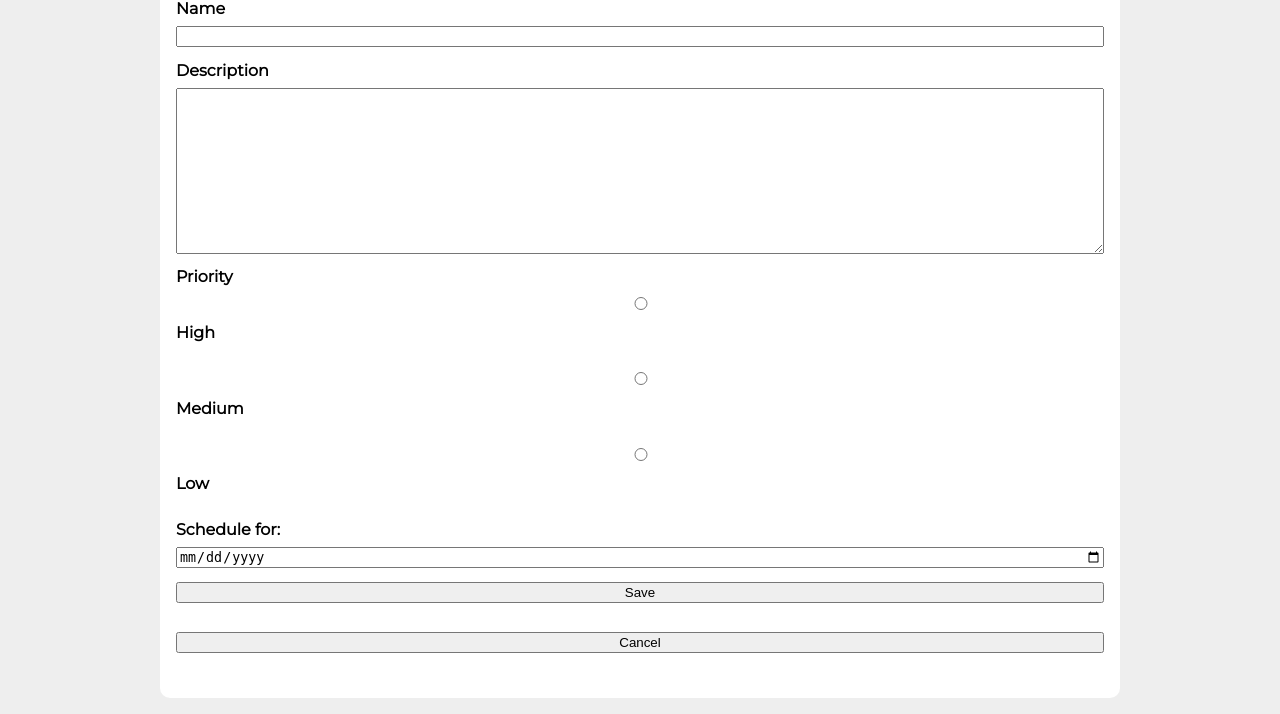
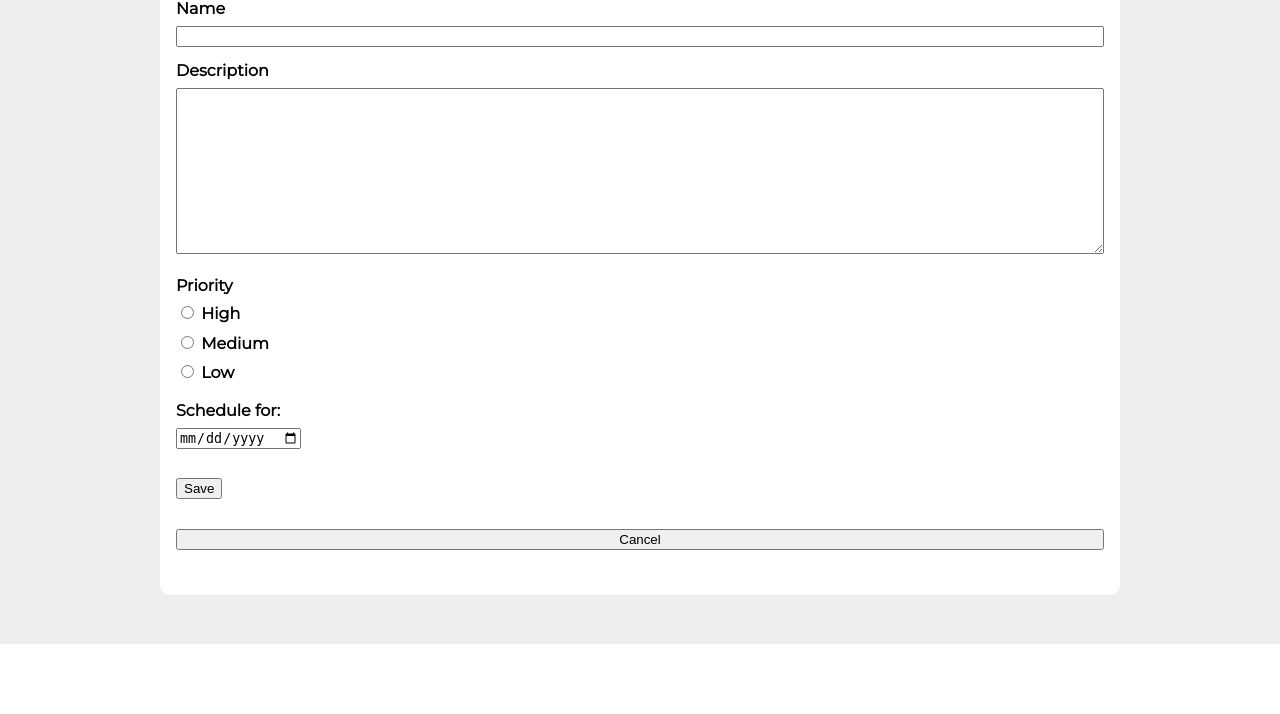
Before and after one commit to mfowler7/CalendarApp, a Flask app: page /task/create in a window 1280 px wide. Shown: the part 156-870 px from the top of the page. After the commit the page ends 800 px from the top, so only its background shows below. Run offline with Flask 2, Linux system fonts and the light colour scheme; the visitor is signed in with stand-in values (Sample User, id 1); data comes from the database, SQL or seed files in the repository.

Commit message:
fix priority buttons and date picker on create page

```diff
--- a/flaskr/templates/task/create.html
+++ b/flaskr/templates/task/create.html
@@ -6,22 +6,32 @@
 
 {% block content %}
   <form method="post">
+    <!-- Name and Descript Text Inputs -->
     <label for="name">Name</label>
     <input name="name" id="title" value="{{ request.form['name'] }}" required>
     <label for="description">Description</label>
     <textarea name="description" id="description">{{ request.form['description'] }}</textarea>
-    <label for ="priority">Priority</label>
+    <!-- Priority Radio Buttons -->
+    <label for ="priority" style="margin-top: 1%;"">Priority</label>
+    <div style="margin-bottom: 1%;">
       <input type="radio" name="priority" id="high" value="1">
       <label for="high">High</label><br>
       <input type="radio" name="priority" id="medium" value="2">
       <label for="medium">Medium</label><br>
       <input type="radio" name="priority" id="low" value="3">
       <label for="low">Low</label><br>
+    </div>
+    <!-- Scheduled Date Picker -->
     <label for="scheduled">Schedule for:</label>
+    <div>
       <input type="date" id="scheduled" name="scheduled">
+    </div>
+  </form>
+  <!-- Save/Cancel Buttons -->
+  <div>
     <input type="submit" value="Save">
-  </form>
     <form action="{{ url_for('task.index') }}" method="get">
       <input class="primary" type="submit" value="Cancel" onclick="return confirm('Are you sure?');">
     </form>
+  </div>
 {% endblock %}
--- a/flaskr/templates/task/index.html
+++ b/flaskr/templates/task/index.html
@@ -27,7 +27,6 @@
           {% if g.user['id'] == task['user_id'] %}
             <div class="task-row">
               <h1 style="flex: auto;">{{ task['name'] }}</h1>
-              <div class="button-group">
                 <button class="task-button">
                   <form action="{{ url_for('task.update', id=task['id']) }}" method="get">
                     <input style="border: none; background: white;" type="submit" value="Edit">
@@ -43,7 +42,6 @@
                     <input style="border: none; background: white;" class="danger" type="submit" value="Delete" onclick="return confirm('Are you sure?');">
                   </form>
                 </button>
-              </div>
             </div>
           {% endif %}
         </header>
```
Lines whose indentation alone changed are shown as unchanged.
